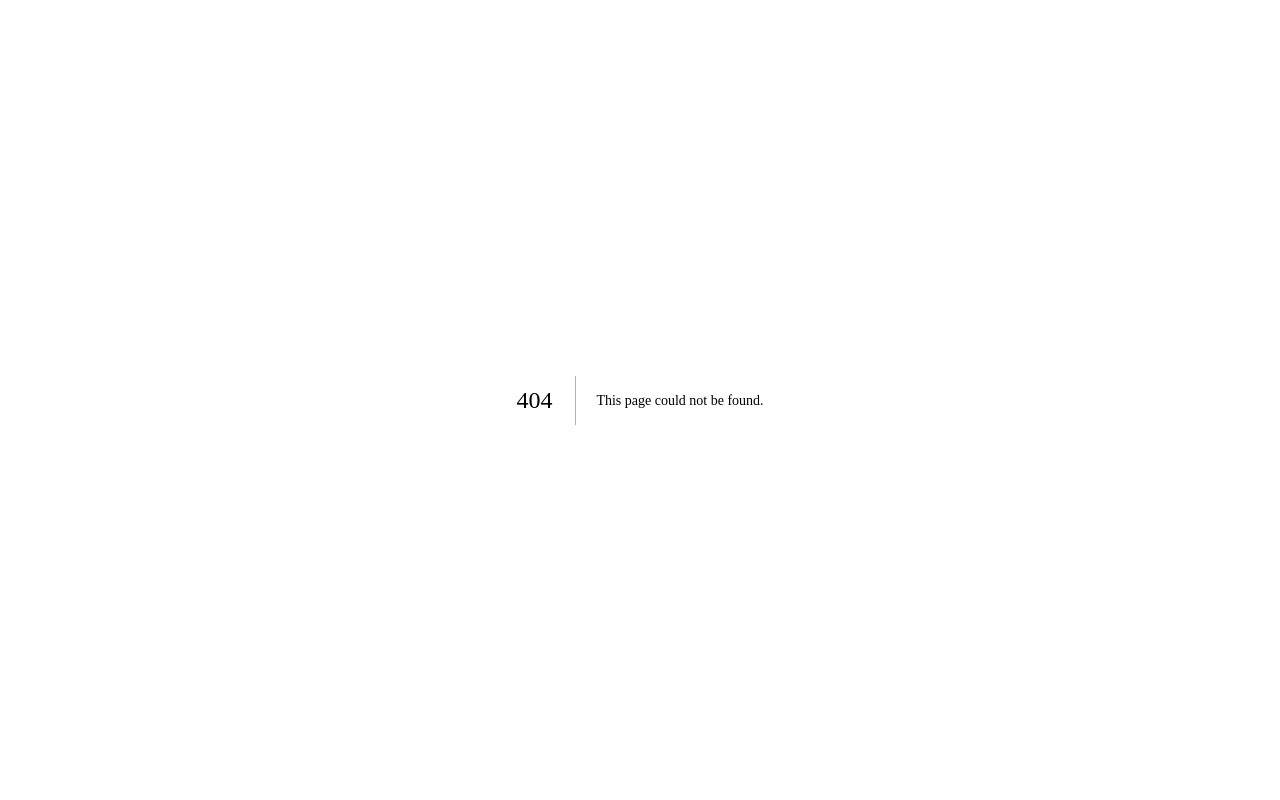
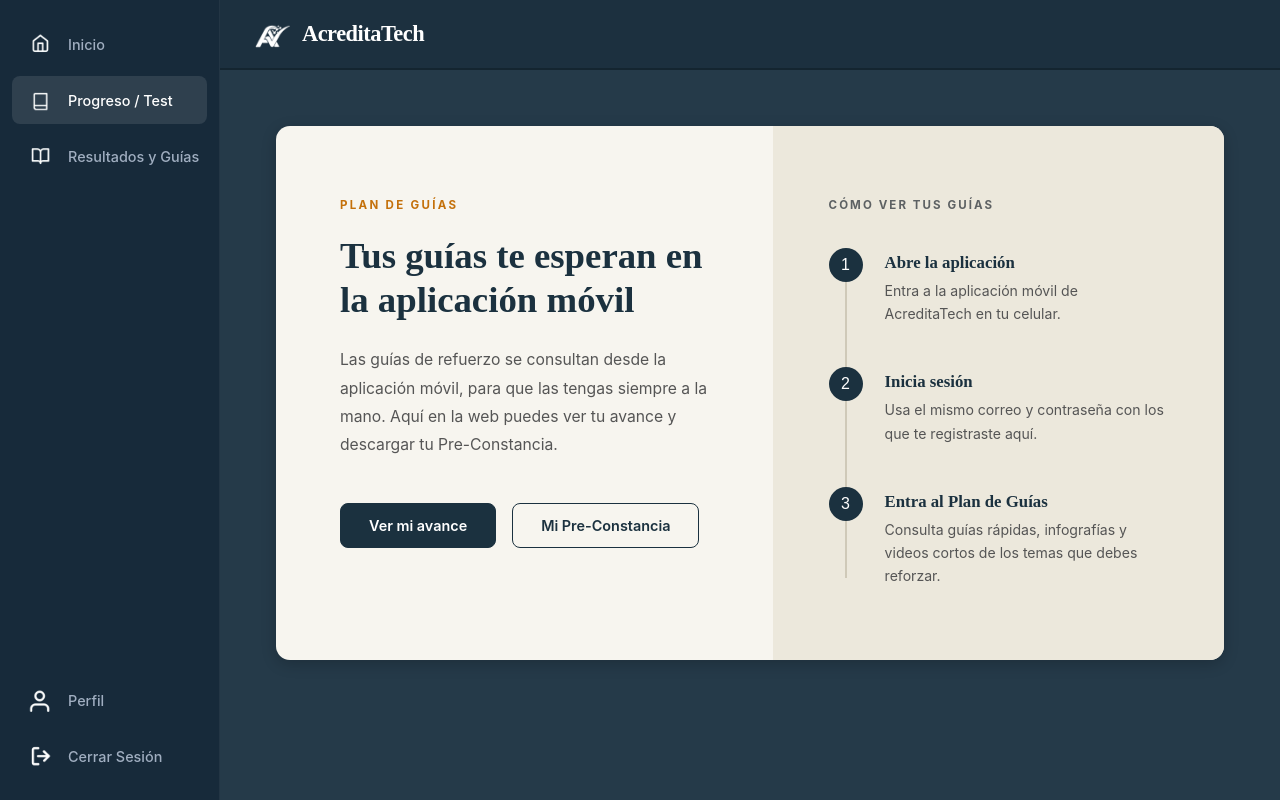
Before and after one commit to Int-Mar/AcreditaTech-Frontend, a Next.js app: page /usuario/guias in a window 1280 px wide. Before the commit this address had no page. Built offline with nearby package versions, Linux system fonts and the light colour scheme; sample sign-in values are in the browser's storage.

Commit message:
Agrego la página de Guías con las instrucciones para verlas en la aplicación móvil

```diff
--- /dev/null
+++ b/pages/usuario/guias.js
@@ -0,0 +1,77 @@
+import { useEffect } from "react";
+import { useRouter } from "next/router";
+import LayoutTest from "../../componentes/LayoutTest";
+import { leerToken } from "../../utilidades/peticiones";
+import estilos from "../../estilos/guias.module.css";
+
+const PASOS = [
+  {
+    titulo: "Abre la aplicación",
+    texto: "Entra a la aplicación móvil de AcreditaTech en tu celular.",
+  },
+  {
+    titulo: "Inicia sesión",
+    texto: "Usa el mismo correo y contraseña con los que te registraste aquí.",
+  },
+  {
+    titulo: "Entra al Plan de Guías",
+    texto:
+      "Consulta guías rápidas, infografías y videos cortos de los temas que debes reforzar.",
+  },
+];
+
+export default function Guias() {
+  const router = useRouter();
+
+  useEffect(() => {
+    if (!leerToken()) {
+      router.push("/login");
+    }
+  }, []);
+
+  return (
+    <LayoutTest>
+      <main className={estilos.contenedor}>
+        <section className={estilos.panel}>
+          <div className={estilos.izquierda}>
+            <p className={estilos.etiqueta}>PLAN DE GUÍAS</p>
+            <h1 className={estilos.titulo}>
+              Tus guías te esperan en la aplicación móvil
+            </h1>
+            <p className={estilos.subtitulo}>
+              Las guías de refuerzo se consultan desde la aplicación móvil, para
+              que las tengas siempre a la mano. Aquí en la web puedes ver tu
+              avance y descargar tu Pre-Constancia.
+            </p>
+            <div className={estilos.botones}>
+              <a href="/usuario/progreso" className={estilos.boton}>
+                Ver mi avance
+              </a>
+              <a
+                href="/usuario/constancia"
+                className={`${estilos.boton} ${estilos.botonSecundario}`}
+              >
+                Mi Pre-Constancia
+              </a>
+            </div>
+          </div>
+
+          <div className={estilos.derecha}>
+            <p className={estilos.listaTitulo}>CÓMO VER TUS GUÍAS</p>
+            <ol className={estilos.lista}>
+              {PASOS.map((paso, i) => (
+                <li key={paso.titulo} className={estilos.paso}>
+                  <span className={estilos.pasoNumero}>{i + 1}</span>
+                  <div>
+                    <p className={estilos.pasoTitulo}>{paso.titulo}</p>
+                    <p className={estilos.pasoTexto}>{paso.texto}</p>
+                  </div>
+                </li>
+              ))}
+            </ol>
+          </div>
+        </section>
+      </main>
+    </LayoutTest>
+  );
+}
```
